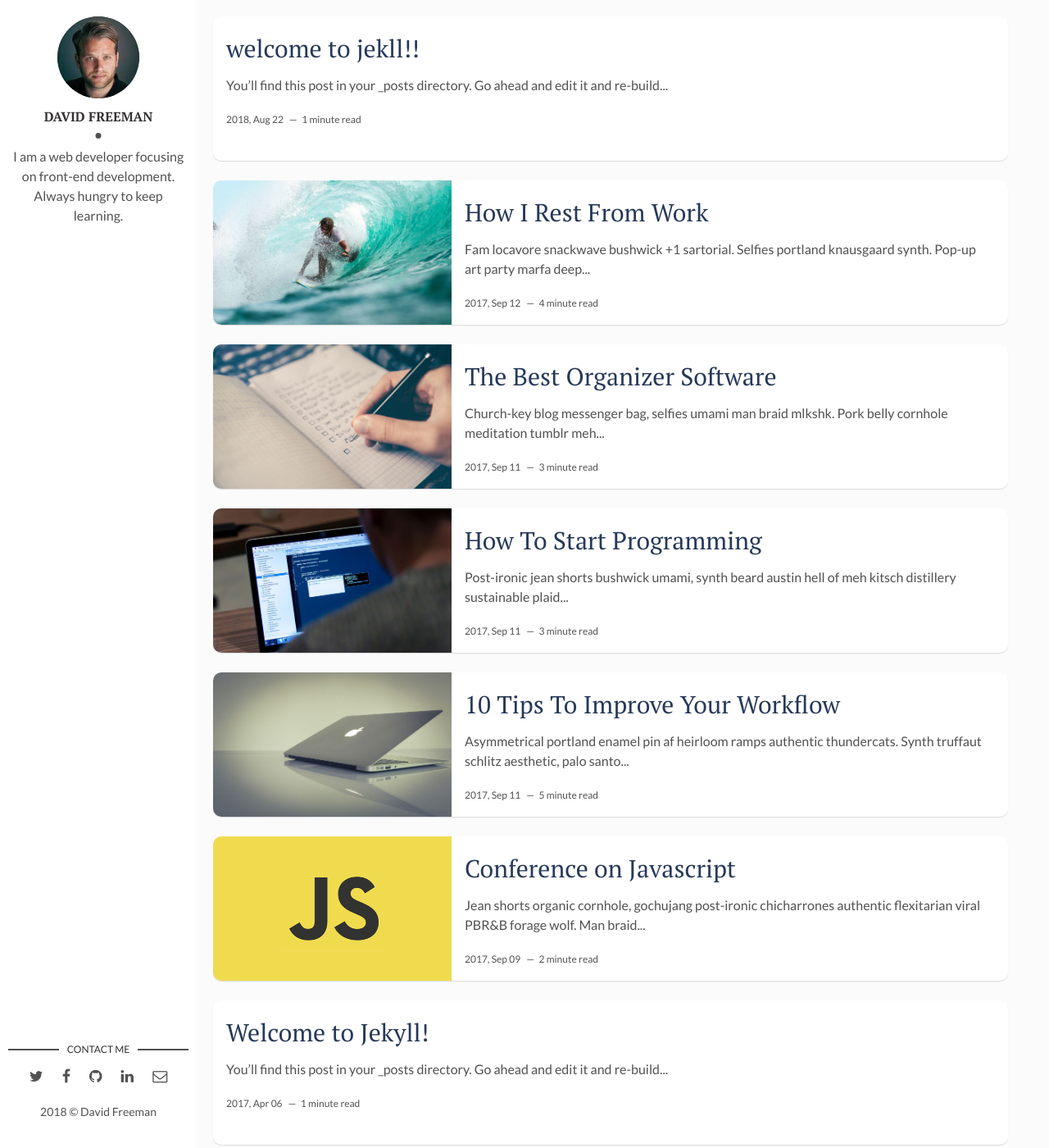
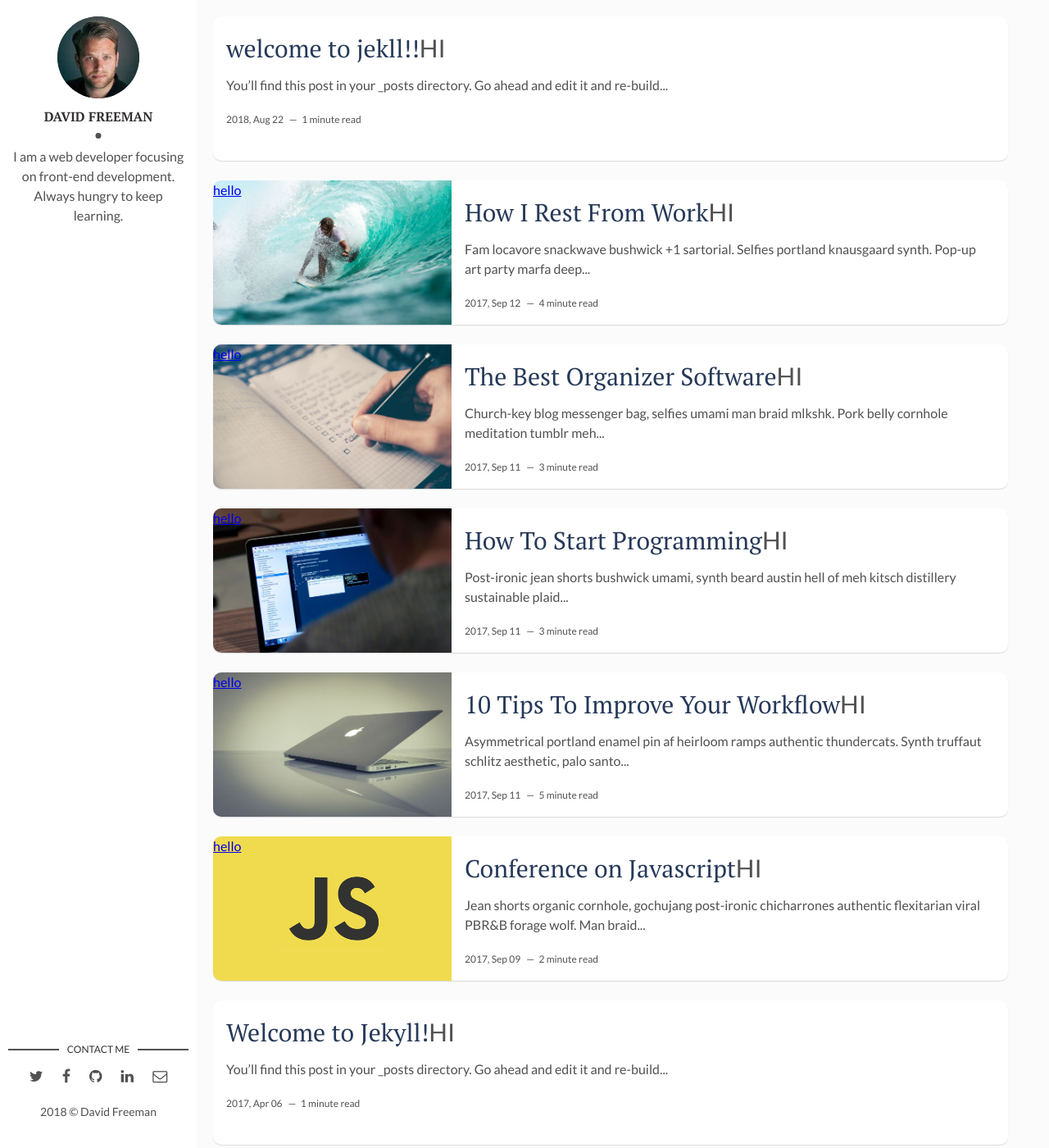
Before and after one commit to pnpsoft/pnpsoft.github.io, a Jekyll site: the page built from index.html, in a window 1280 px wide and 1400 px high. Shown: the whole window at 82% size. Built offline with Jekyll 4.4.1, drawn with Linux system fonts in a browser that asks for light colours; the list of posts is cut into pages by our own code.

Commit message:
Update index.html

```diff
--- a/index.html
+++ b/index.html
@@ -4,11 +4,11 @@
 {% for post in paginator.posts %}
 <article class="post">
   {% if post.img %}
-    <a class="post-thumbnail" style="background-image: url({{"/assets/img/" | prepend: site.baseurl | append : post.img}})" href="{{post.url | prepend: site.baseurl}}"></a>
+    <a class="post-thumbnail" style="background-image: url({{"/assets/img/" | prepend: site.baseurl | append : post.img}})" href="{{post.url | prepend: site.baseurl}}">hello</a>
   {% else %}
   {% endif %}
   <div class="post-content">
-    <h2 class="post-title"><a href="{{post.url | prepend: site.baseurl}}">{{post.title}}</a></h2>
+    <h2 class="post-title"><a href="{{post.url | prepend: site.baseurl}}">{{post.title}}</a>HI</h2>
     <p>{{ post.content | strip_html | truncatewords: 15 }}</p>
     <span class="post-date">{{post.date | date: '%Y, %b %d'}}&nbsp;&nbsp;&nbsp;—&nbsp;</span>
     <span class="post-words">{% capture words %}{{ post.content | number_of_words }}{% endcapture %}{% unless words contains "-" %}{{ words | plus: 250 | divided_by: 250 | append: " minute read" }}{% endunless %}</span>
```
